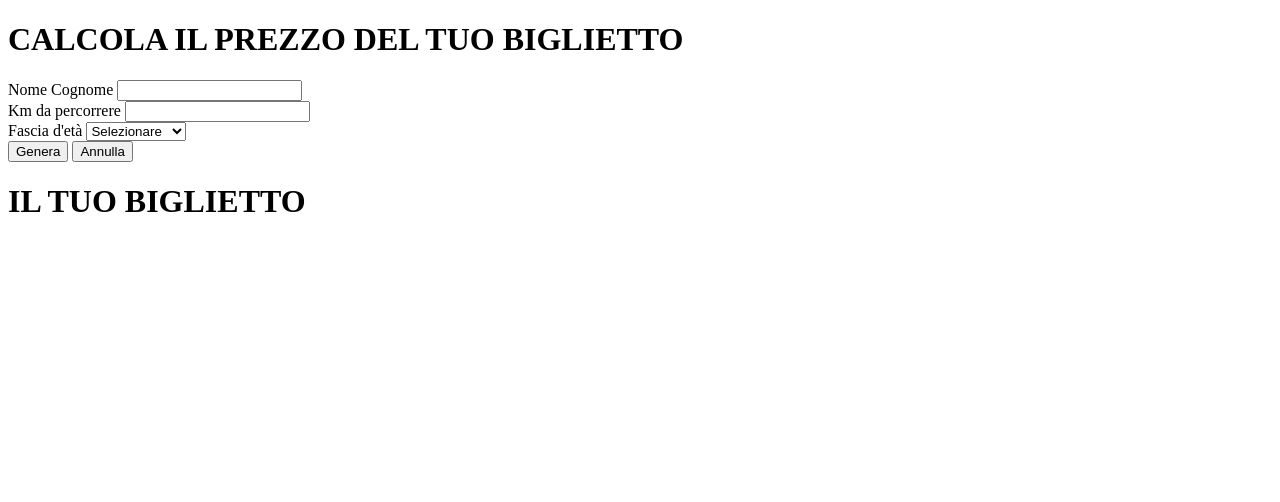
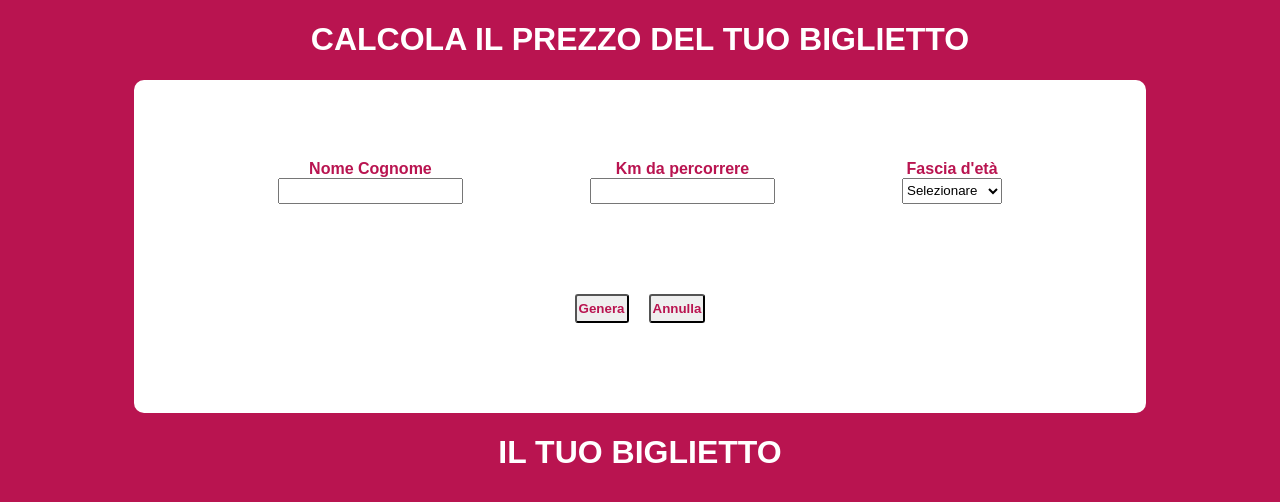
Before and after one commit to alexcapoluongo/js-biglietto-treno-form, a plain HTML site: page index.html in a window 1280 px wide. Drawn offline with Linux system fonts and the light colour scheme.

Commit message:
first css editing

```diff
--- a/css/style.css
+++ b/css/style.css
@@ -1,3 +1,89 @@
+/* COMMON */
+
+body {
+    background-color: #b91450;
+    font-family: sans-serif;
+}
+
+h1 {
+    color:white;
+    text-align: center;
+}
+/* LAYOUT */
+
+.container {
+    width:80%;
+    margin:0 auto;
+}
+
+/* FIRST BOX */
+.box-1 {
+    border-radius:10px;
+}
+
+.box {
+    background-color: white;
+    padding:5em;
+}
+
+.row {
+    display:flex;
+    justify-content: space-around;
+    width:100%;
+}
+
+.row-2{
+    display: flex;
+    justify-content: center;
+    margin-top: 5em;
+}
+
+.row-2 button {
+    margin:10px;
+    padding: 5px 2px;
+    color: #b91450;
+    font-weight: bolder;
+    border-radius: 3px;
+}
+
+.row-2 button:hover {
+    border:2px solid goldenrod;
+}
+
+.form-item {
+    display:flex;
+    flex-direction: column;
+}
+
+input[type=text] {
+    height:20px;
+}
+
+select {
+    height:26px;
+}
+
+.box label {
+    color: #b91450;
+    font-weight: bolder;
+    text-align: center;
+}
+
 .d-none {
     display: none;
 }
+
+/* SECOND BOX */
+
+.box-ticket {
+    border-top: 2px solid gray;
+    border-bottom: 2px solid gray;
+    height:200px;
+}
+
+td {
+    margin:10px;
+}
+.name-passenger {
+    background-color: lightgray;
+}
--- a/index.html
+++ b/index.html
@@ -9,8 +9,10 @@
     <link rel="stylesheet" href="css/style.css">
 </head>
 <body>
+    <div class="container">
         <h1>CALCOLA IL PREZZO DEL TUO BIGLIETTO</h1>
-    <div class="container">
+            <div class="box box-1">
+                <div class="row">
                     <div class="form-item">
                         <label for="user-name">Nome Cognome</label>
                         <input type="text" name="user-name" id="user-name">
@@ -30,19 +32,28 @@
                             <option value="senior">Over 65</option>
                         </select>
                     </div>
+                </div>
+                <div class="row-2">
+
 
                         <button id="form-btn">Genera</button>
                         <button id="delete-btn">Annulla</button>
+
+                </div>
+
             </div>
 
         <h1>IL TUO  BIGLIETTO</h1>
 
+
             <div class="result d-none">
+                <div class="box">
                     <h2>DETTAGLIO PASSEGGERI</h2>
+                    <div class="box-ticket">
                         <div class="ticket">
                             <table>
                                 <tr>
-                    <td>NOME PASSEGGERO</td>
+                                    <td class="name-passenger">NOME PASSEGGERO</td>
                                     <td>Offerta</td>
                                     <td>Carrozza</td>
                                     <td>Codice CP</td>
@@ -58,6 +69,10 @@
                             </table>
                         </div>
                     </div>
+                </div>
+            </div>
+
+    </div>
     <script src="js/script.js"></script>
 </body>
 </html>
```
Lines whose indentation alone changed are shown as unchanged.
